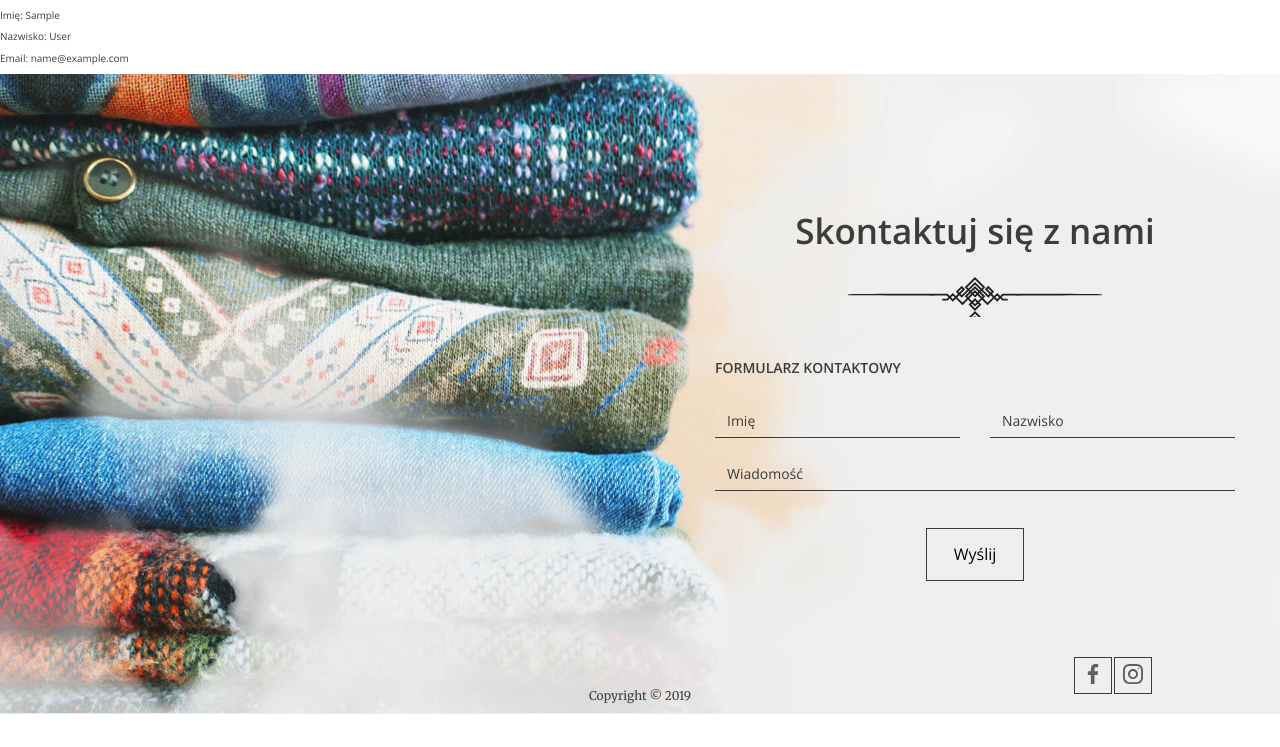
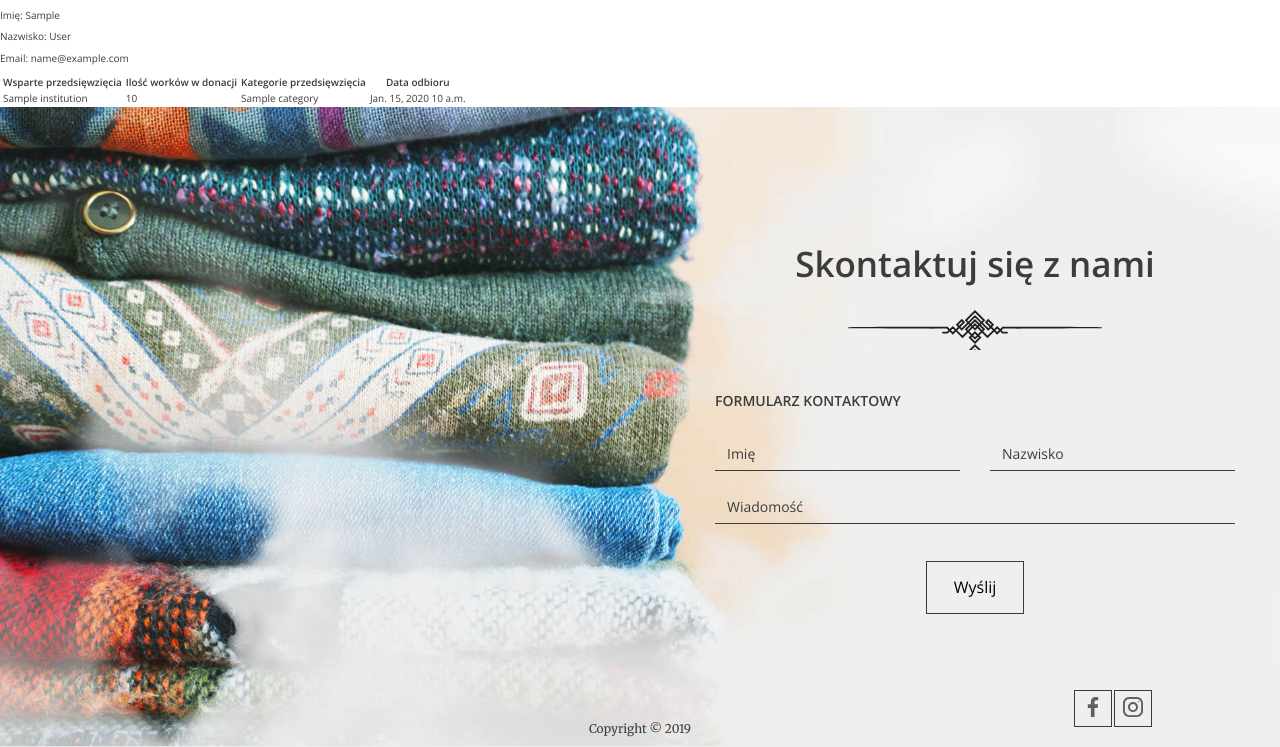
Before and after one commit to JakubKosakowski/Portfolio-Lab, a Django app: page /profile/ in a window 1280 px wide. Shown: the part 123-870 px from the top of the page. Before the commit the page ends 837 px from the top, so only its background shows below. Run offline with Django 4.2, Linux system fonts and the light colour scheme; a user stored in the database is signed in; tables that the repository leaves empty hold one stand-in row (values such as "Sample post").

Commit message:
Show list of all user donations

```diff
--- a/portfolio_app/templates/profile.html
+++ b/portfolio_app/templates/profile.html
@@ -7,4 +7,21 @@
     <p>Imię: {{ user.first_name }}</p>
     <p>Nazwisko: {{ user.last_name }}</p>
     <p>Email: {{ user.email }}</p>
+
+    <table style="border: none;">
+        <tr>
+            <th>Wsparte przedsięwzięcia</th>
+            <th>Ilość worków w donacji</th>
+            <th>Kategorie przedsięwzięcia</th>
+            <th>Data odbioru</th>
+        </tr>
+        {% for donation in donations %}
+        <tr>
+            <td>{{ donation.institution.name }}</td>
+            <td>{{ donation.quantity }}</td>
+            <td>{% for category in donation.categories.all %}{{ category.name }} {% endfor %}</td>
+            <td>{{ donation.pick_up_date }} {{ donation.pick_up_time }}</td>
+        </tr>
+        {% endfor %}
+    </table>
 {% endblock %}
--- a/portfolio_app/views.py
+++ b/portfolio_app/views.py
@@ -97,4 +97,5 @@ class AddDonationView(View):
 
 class UserProfileView(View):
     def get(self, request):
-        return render(request, 'profile.html')
+        donations = Donation.objects.filter(user=request.user)
+        return render(request, 'profile.html', {'donations': donations})
```
